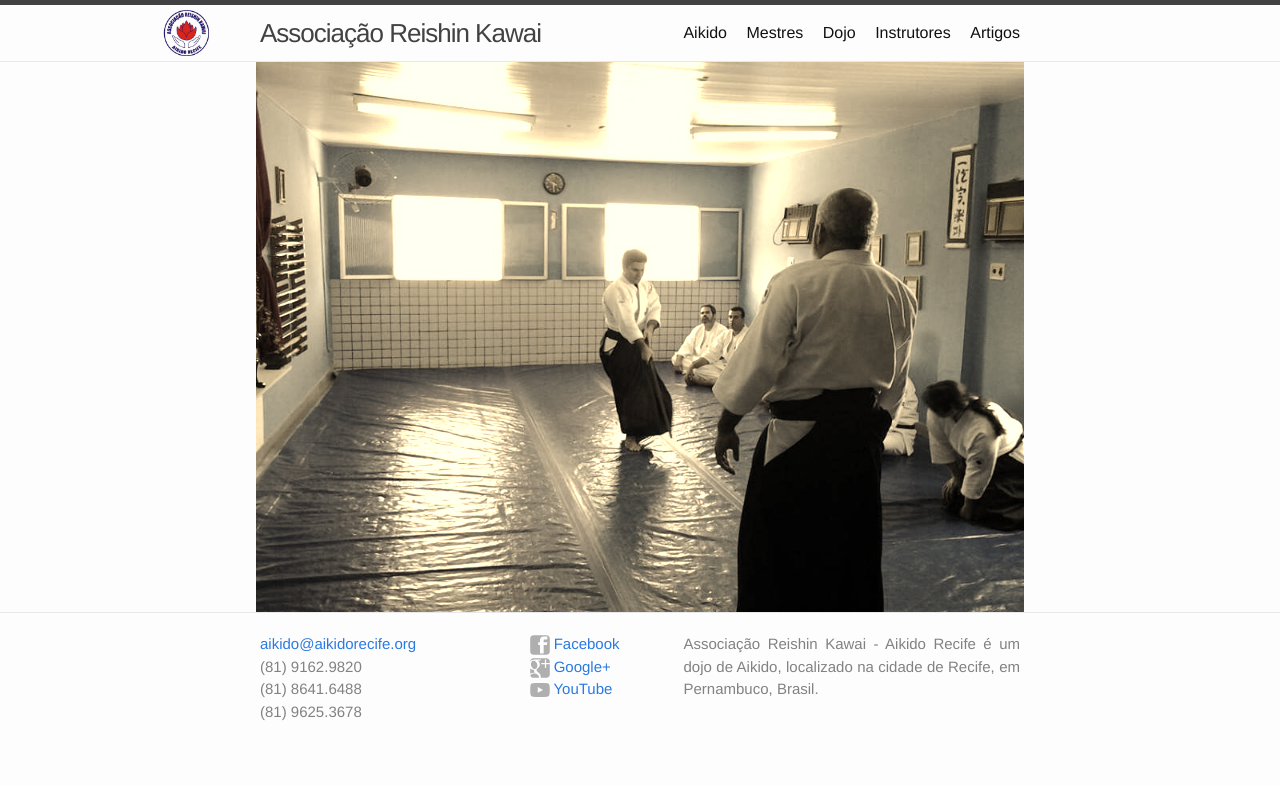
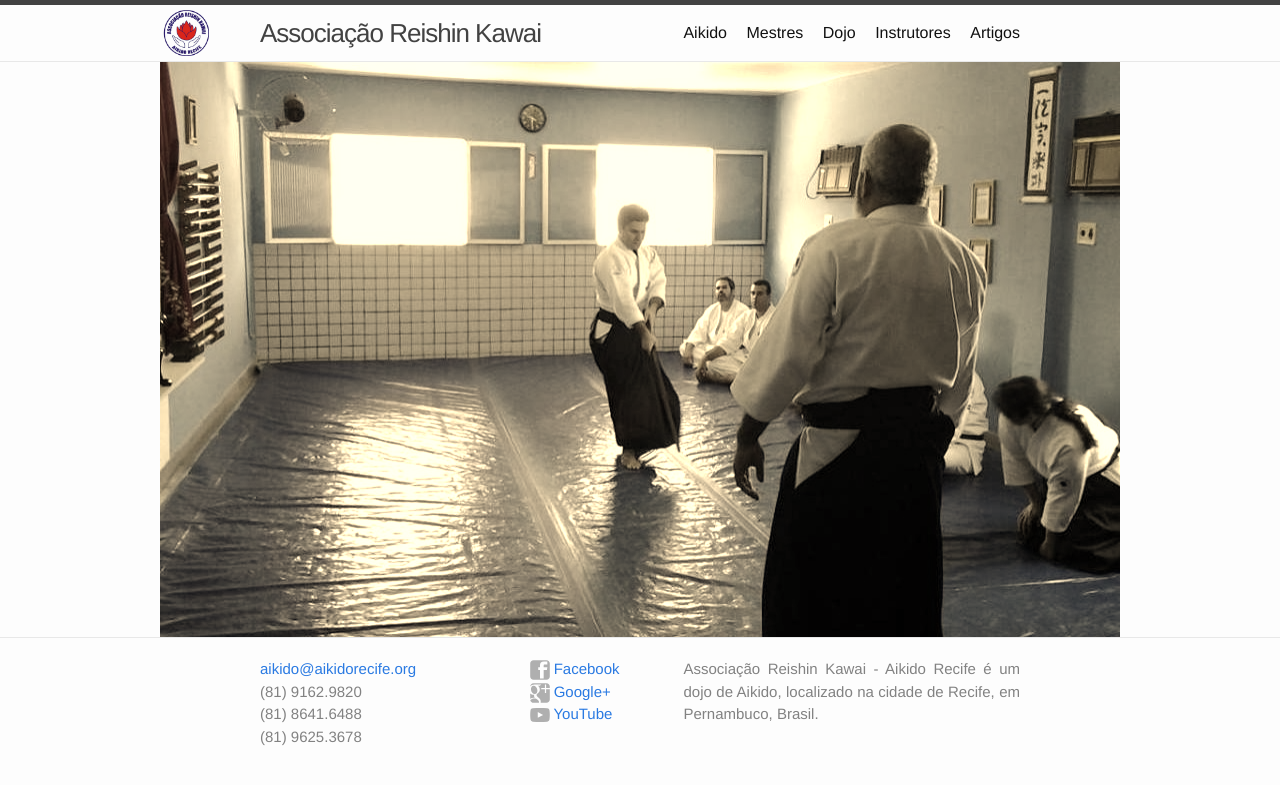
Before and after one commit to aikidorecife/aikidorecife.github.io, a Jekyll site: the page built from index.html, in a window 1280 px wide. Shown: the top 785 px of the page. Built offline with Jekyll 4.4.1, drawn with Linux system fonts in a browser that asks for light colours.

Commit message:
tuning images for the image slider

```diff
--- a/css/main.scss
+++ b/css/main.scss
@@ -289,5 +289,5 @@ img#logo {
 }
 
 #slidy-container {
-  width: 60%; overflow: hidden; margin: 0 auto;
+  width: 960px; overflow: hidden; margin: 0 auto;
 }
--- a/index.html
+++ b/index.html
@@ -6,8 +6,8 @@ permalink: /
 
 <div id="slidy-container">
   <figure id="slidy">
-	  <img id="home-image" src="{{ site.url }}/assets/home-background-5.jpg" height="550px"/>
-	  <img id="home-image" src="{{ site.url }}/assets/home-background-6.jpg" height="550px"/>
-	  <img id="home-image" src="{{ site.url }}/assets/home-background-4.jpg" height="550px"/>
+	  <img id="home-image" src="{{ site.url }}/assets/home-background-5-crop.jpg" height="575px"/>
+	  <img id="home-image" src="{{ site.url }}/assets/home-background-6-crop.jpg" height="575px"/>
+	  <img id="home-image" src="{{ site.url }}/assets/home-background-4-crop.jpg" height="575px"/>
   </figure>
 </div>
```
Also changed, not shown: assets/home-background-4-crop.jpg (added), assets/home-background-5-crop.jpg (added), assets/home-background-6-crop.jpg (added).
